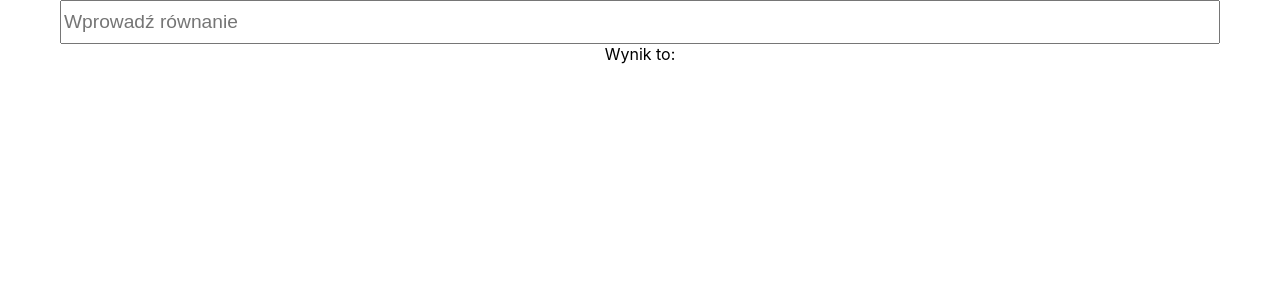
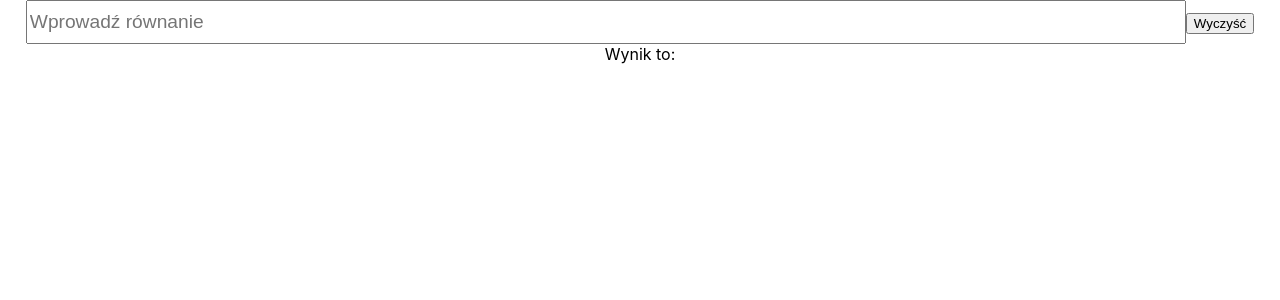
Before and after one commit to sebaw65/LiveKalkulator, a React (Create React App) app: page / in a window 1280 px wide. Shown: the top 300 px of the page. Built offline with nearby package versions, Linux system fonts and the light colour scheme.

Commit message:
Dodanie przycisku czyszczenia

```diff
--- a/src/components/UI/InputForm.js
+++ b/src/components/UI/InputForm.js
@@ -7,8 +7,9 @@ const Input = (props) => {
 
   useEffect(() => {
     console.log(input);
+    if (input === "") return;
     props.valueHandler(input.join(""));
-  }, [input]);
+  }, [input !== ""]);
 
   const inputFieldValue = (inputValue) => {
     const lastChar = inputValue.target.value.at(-1);
@@ -29,6 +30,7 @@ const Input = (props) => {
   };
 
   return (
+    <>
       <input
         className={styles.input}
         type="text"
@@ -38,8 +40,11 @@ const Input = (props) => {
         onKeyDown={(e) => {
           if (e.key === "Backspace") setInput(input.slice(0, -1));
         }}
+
         /* tutaj wywołuję funkcję inputFieldValue w której przekażę na górę zawartość inputa*/
       />
+      <button onClick={() => setInput([])}>Wyczyść</button>
+    </>
   );
 };
 
```
Lines whose indentation alone changed are shown as unchanged.
